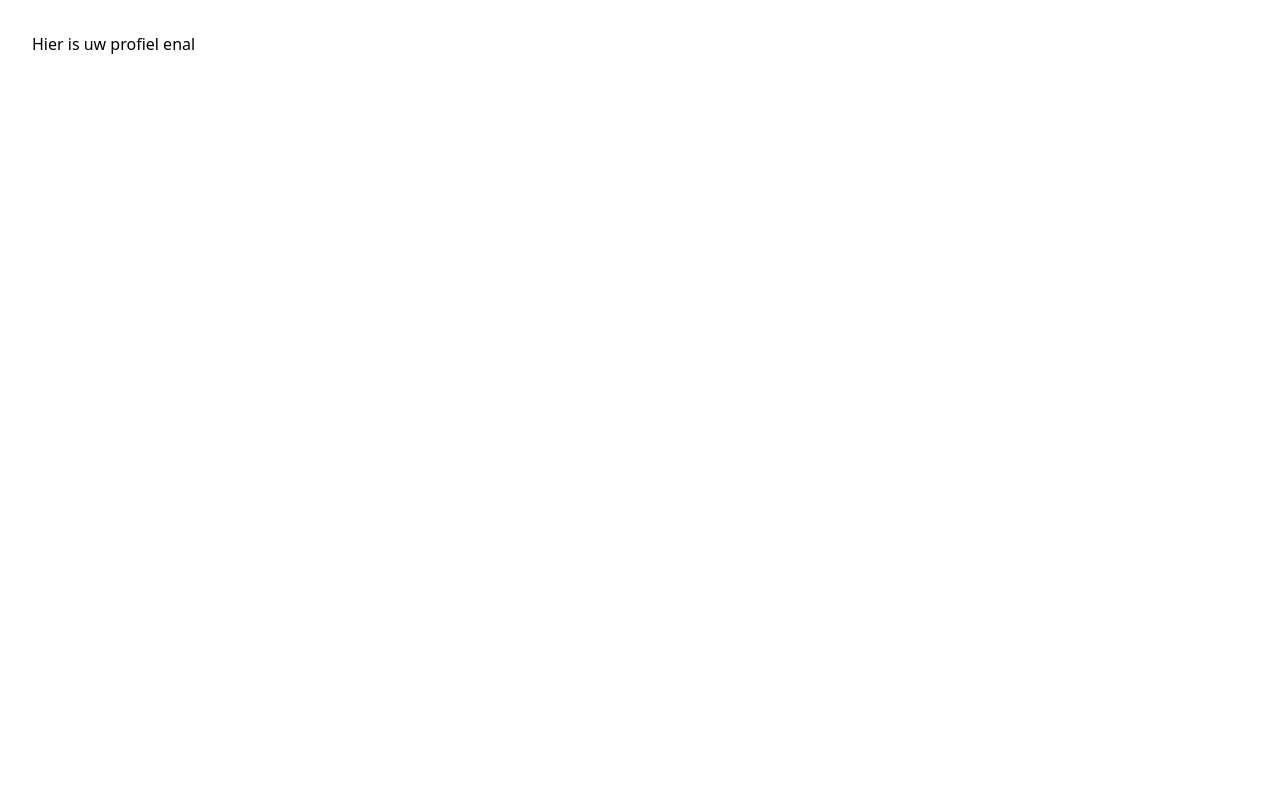
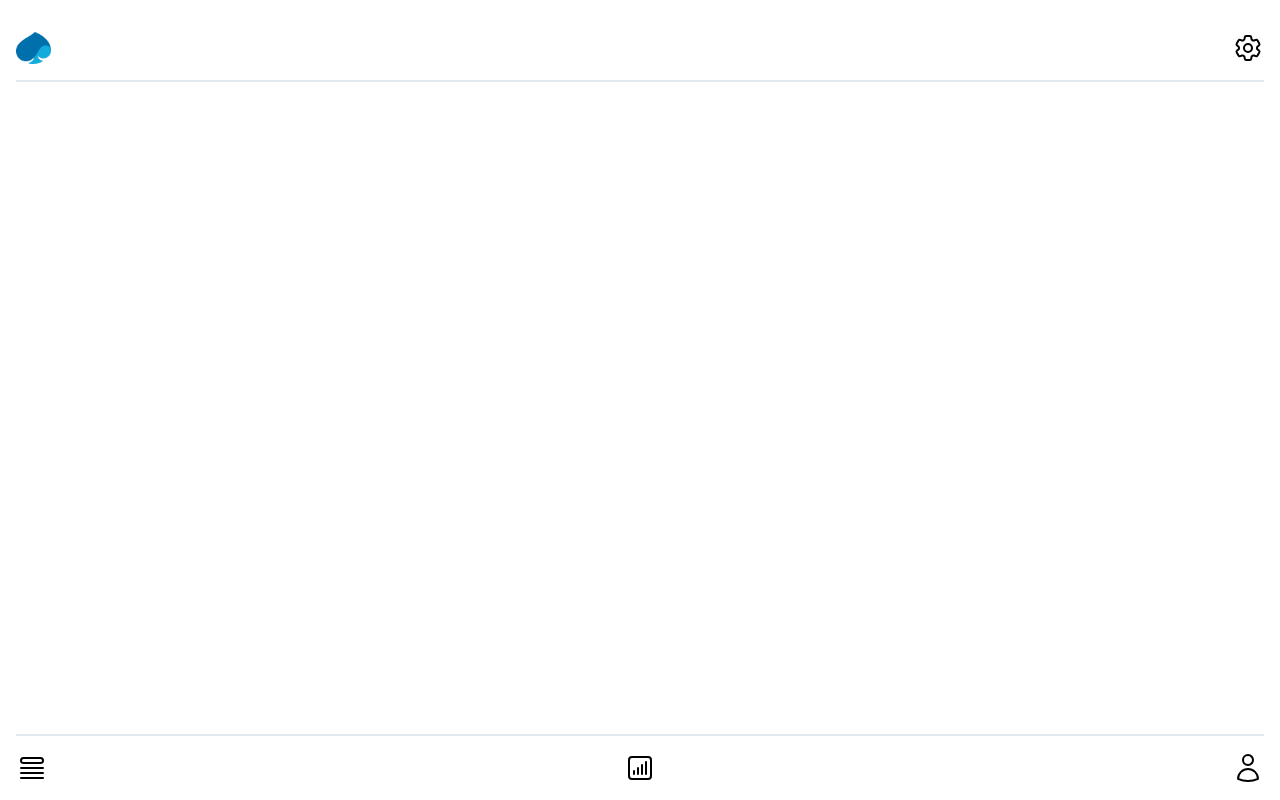
Before and after one commit to yannicfreson/Certification-Tracker-Capgemini, a Next.js app: page /profile in a window 1280 px wide. Built offline with nearby package versions, Linux system fonts and the light colour scheme.

Commit message:
TopBar and Navbar layout done

```diff
--- /dev/null
+++ b/components/Nav.js
@@ -0,0 +1,31 @@
+import React from "react";
+import Link from "next/dist/client/link";
+import FeedIcon from "../icons/FeedIcon";
+import ReportsIcon from "../icons/ReportsIcon";
+import ProfileIcon from "../icons/ProfileIcon";
+
+const Nav = ({ children }) => {
+  return (
+    <nav className="block w-full">
+      <ul className="flex flex-row justify-between w-full">
+        <li>
+          <Link href="/feed">
+            <FeedIcon className="w-8 h-8" stroke="currentColor" />
+          </Link>
+        </li>
+        <li>
+          <Link href="/reports">
+            <ReportsIcon className="w-8 h-8" stroke="currentColor" />
+          </Link>
+        </li>
+        <li>
+          <Link href="/profile">
+            <ProfileIcon className="w-8 h-8" stroke="currentColor" />
+          </Link>
+        </li>
+      </ul>
+    </nav>
+  );
+};
+
+export default Nav;
--- /dev/null
+++ b/components/TopBar.js
@@ -0,0 +1,16 @@
+import React from "react";
+import Link from "next/dist/client/link";
+import CogIcon from "../icons/CogIcon";
+
+const TopBar = ({ children }) => {
+  return (
+    <nav className="w-full flex flex-row h-8 justify-between">
+      <img src="Capgemini_Logo_Leaf.png"></img>
+      <Link href="/settings">
+        <CogIcon className="w-8 h-8" stroke="currentColor" />
+      </Link>
+    </nav>
+  );
+};
+
+export default TopBar;
--- /dev/null
+++ b/icons/CogIcon.js
@@ -0,0 +1,22 @@
+export default function CogIcon({ ...props }) {
+  return (
+    <svg
+      xmlns="http://www.w3.org/2000/svg"
+      fill="none"
+      viewBox="0 0 24 24"
+      strokeWidth={1.5}
+      {...props}
+    >
+      <path
+        strokeLinecap="round"
+        strokeLinejoin="round"
+        d="M9.594 3.94c.09-.542.56-.94 1.11-.94h2.593c.55 0 1.02.398 1.11.94l.213 1.281c.063.374.313.686.645.87.074.04.147.083.22.127.324.196.72.257 1.075.124l1.217-.456a1.125 1.125 0 011.37.49l1.296 2.247a1.125 1.125 0 01-.26 1.431l-1.003.827c-.293.24-.438.613-.431.992a6.759 6.759 0 010 .255c-.007.378.138.75.43.99l1.005.828c.424.35.534.954.26 1.43l-1.298 2.247a1.125 1.125 0 01-1.369.491l-1.217-.456c-.355-.133-.75-.072-1.076.124a6.57 6.57 0 01-.22.128c-.331.183-.581.495-.644.869l-.213 1.28c-.09.543-.56.941-1.11.941h-2.594c-.55 0-1.02-.398-1.11-.94l-.213-1.281c-.062-.374-.312-.686-.644-.87a6.52 6.52 0 01-.22-.127c-.325-.196-.72-.257-1.076-.124l-1.217.456a1.125 1.125 0 01-1.369-.49l-1.297-2.247a1.125 1.125 0 01.26-1.431l1.004-.827c.292-.24.437-.613.43-.992a6.932 6.932 0 010-.255c.007-.378-.138-.75-.43-.99l-1.004-.828a1.125 1.125 0 01-.26-1.43l1.297-2.247a1.125 1.125 0 011.37-.491l1.216.456c.356.133.751.072 1.076-.124.072-.044.146-.087.22-.128.332-.183.582-.495.644-.869l.214-1.281z"
+      />
+      <path
+        strokeLinecap="round"
+        strokeLinejoin="round"
+        d="M15 12a3 3 0 11-6 0 3 3 0 016 0z"
+      />
+    </svg>
+  );
+}
--- /dev/null
+++ b/icons/FeedIcon.js
@@ -0,0 +1,17 @@
+export default function FeedIcon({ ...props }) {
+  return (
+    <svg
+      xmlns="http://www.w3.org/2000/svg"
+      fill="none"
+      viewBox="0 0 24 24"
+      strokeWidth={1.5}
+      {...props}
+    >
+      <path
+        strokeLinecap="round"
+        strokeLinejoin="round"
+        d="M3.75 12h16.5m-16.5 3.75h16.5M3.75 19.5h16.5M5.625 4.5h12.75a1.875 1.875 0 010 3.75H5.625a1.875 1.875 0 010-3.75z"
+      />
+    </svg>
+  );
+}
--- /dev/null
+++ b/icons/ProfileIcon.js
@@ -0,0 +1,17 @@
+export default function ProfileIcon({ ...props }) {
+  return (
+    <svg
+      xmlns="http://www.w3.org/2000/svg"
+      fill="none"
+      viewBox="0 0 24 24"
+      strokeWidth={1.5}
+      {...props}
+    >
+      <path
+        strokeLinecap="round"
+        strokeLinejoin="round"
+        d="M15.75 6a3.75 3.75 0 11-7.5 0 3.75 3.75 0 017.5 0zM4.501 20.118a7.5 7.5 0 0114.998 0A17.933 17.933 0 0112 21.75c-2.676 0-5.216-.584-7.499-1.632z"
+      />
+    </svg>
+  );
+}
--- /dev/null
+++ b/icons/ReportsIcon.js
@@ -0,0 +1,17 @@
+export default function ReportsIcon({ ...props }) {
+  return (
+    <svg
+      xmlns="http://www.w3.org/2000/svg"
+      fill="none"
+      viewBox="0 0 24 24"
+      strokeWidth={1.5}
+      {...props}
+    >
+      <path
+        strokeLinecap="round"
+        strokeLinejoin="round"
+        d="M7.5 14.25v2.25m3-4.5v4.5m3-6.75v6.75m3-9v9M6 20.25h12A2.25 2.25 0 0020.25 18V6A2.25 2.25 0 0018 3.75H6A2.25 2.25 0 003.75 6v12A2.25 2.25 0 006 20.25z"
+      />
+    </svg>
+  );
+}
--- a/pages/index.js
+++ b/pages/index.js
@@ -1,7 +1,12 @@
-import Image from "next/image";
+import TopBar from "../components/TopBar";
 
 export default function Home() {
   return (
+    <>
+      <div className="absolute top-o left-0 w-full px-4">
+        <TopBar />
+        <div className="w-full bg-slate-200 h-[0.1rem] mt-4"></div>
+      </div>
       <div className="flex flex-col justify-center h-full">
         <img src="Capgemini_Logo.png" className="mb-4 mx-8"></img>
         <div id="loginForm">
@@ -30,5 +35,6 @@
           <p className="font-bold text-slate-500">Privacy</p>
         </div>
       </div>
+    </>
   );
 }
--- a/pages/profile.js
+++ b/pages/profile.js
@@ -1,9 +1,19 @@
 import Image from "next/image";
+import Nav from "../components/Nav";
+import TopBar from "../components/TopBar";
 
 export default function Home() {
   return (
     <div>
-      <p>Hier is uw profiel enal</p>
+      <div className="absolute top-o left-0 w-full px-4">
+        <TopBar />
+        <div className="w-full bg-slate-200 h-[0.1rem] mt-4"></div>
+      </div>
+
+      <div className="absolute bottom-0 left-0 w-full mb-4 px-4">
+        <div className="w-full bg-slate-200 h-[0.1rem] mb-4"></div>
+        <Nav />
+      </div>
     </div>
   );
 }
```
Also changed, not shown: public/Capgemini_Logo_Leaf.png (added). Lines whose indentation alone changed are shown as unchanged.
